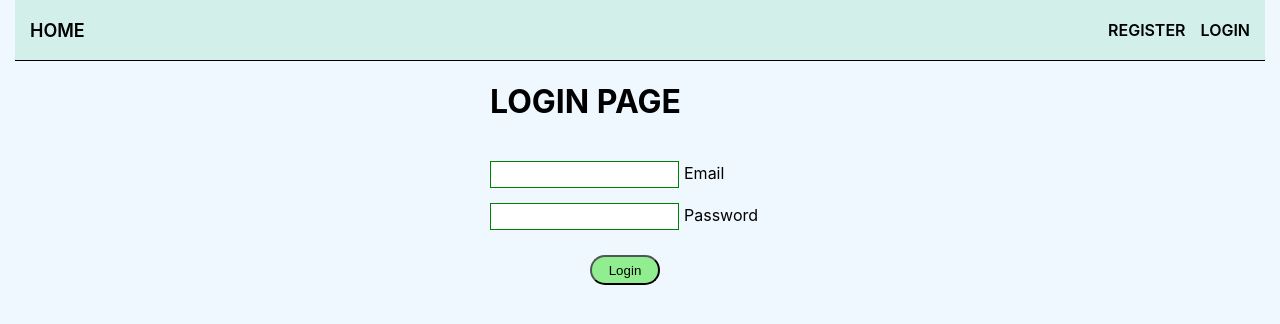
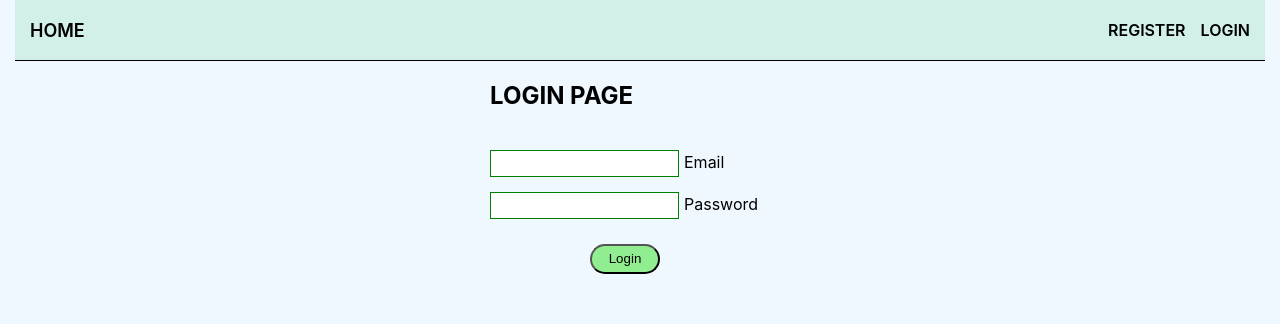
Before and after one commit to Olga16119/goit-react-hw-08-phonebook, a React (Create React App) app: page /goit-react-hw-08-phonebook/login in a window 1280 px wide. Shown: the top 324 px of the page. Built offline with nearby package versions, Linux system fonts and the light colour scheme; no server answers.

Commit message:
update request

```diff
--- a/src/Views/Login/Login.jsx
+++ b/src/Views/Login/Login.jsx
@@ -4,7 +4,7 @@ import css from '../Views.module.css'
 
 const Login = () => {
   return (<div className={css.login}>
-    <h1>LOGIN PAGE</h1>
+    <h2>LOGIN PAGE</h2>
     <LoginForm/>
   </div>)
 }
--- a/src/redux/Auth/authOperations.js
+++ b/src/redux/Auth/authOperations.js
@@ -16,7 +16,7 @@ export const register = createAsyncThunk(
   'auth/register',
   async (credentials, { rejectWithValue }) => {
     try {
-      const { data } = await axios.post('/users/singup', credentials);
+      const { data } = await axios.post('/users/signup', credentials);
       token.set(data.token);
       return data;
     } catch (error) {
```
